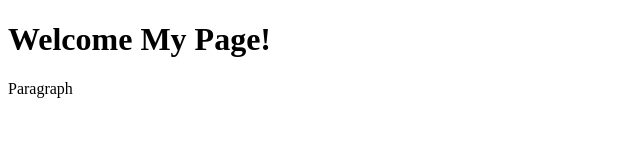
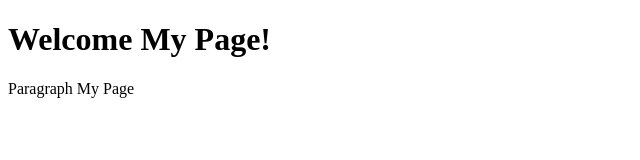
Before and after one commit to danielminschinski/nauka-gita-2, a plain HTML site: page index.html in a window 1280 px wide. Shown: the full height of the page, 0-640 px from the left. Drawn offline with Linux system fonts and the light colour scheme.

Commit message:
Update paragraph of index.html

```diff
--- a/index.html
+++ b/index.html
@@ -5,6 +5,6 @@
 	</head>
 	<body>
 		<h1>Welcome My Page!</h1>
-		<p>Paragraph</p>
+		<p>Paragraph My Page</p>
 	</body>
 </html>
```
